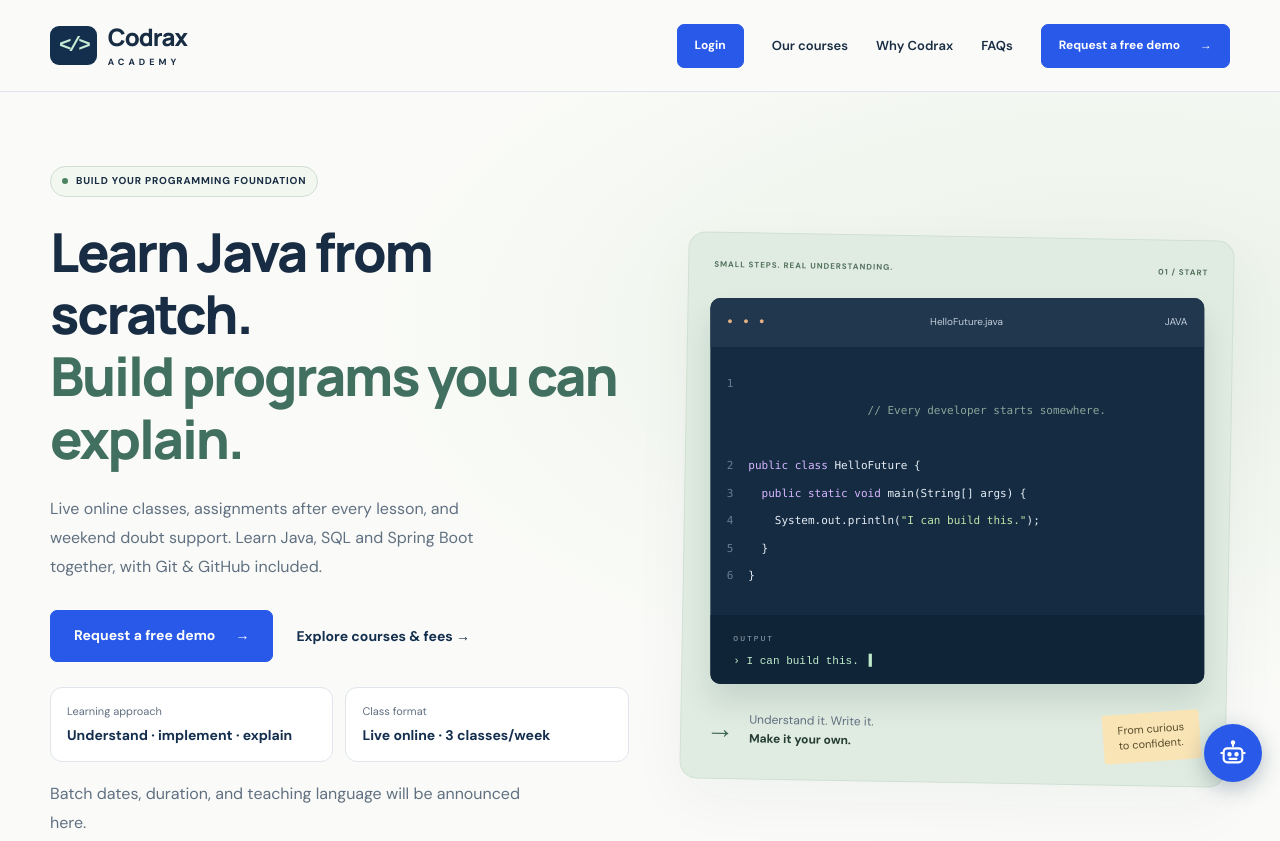
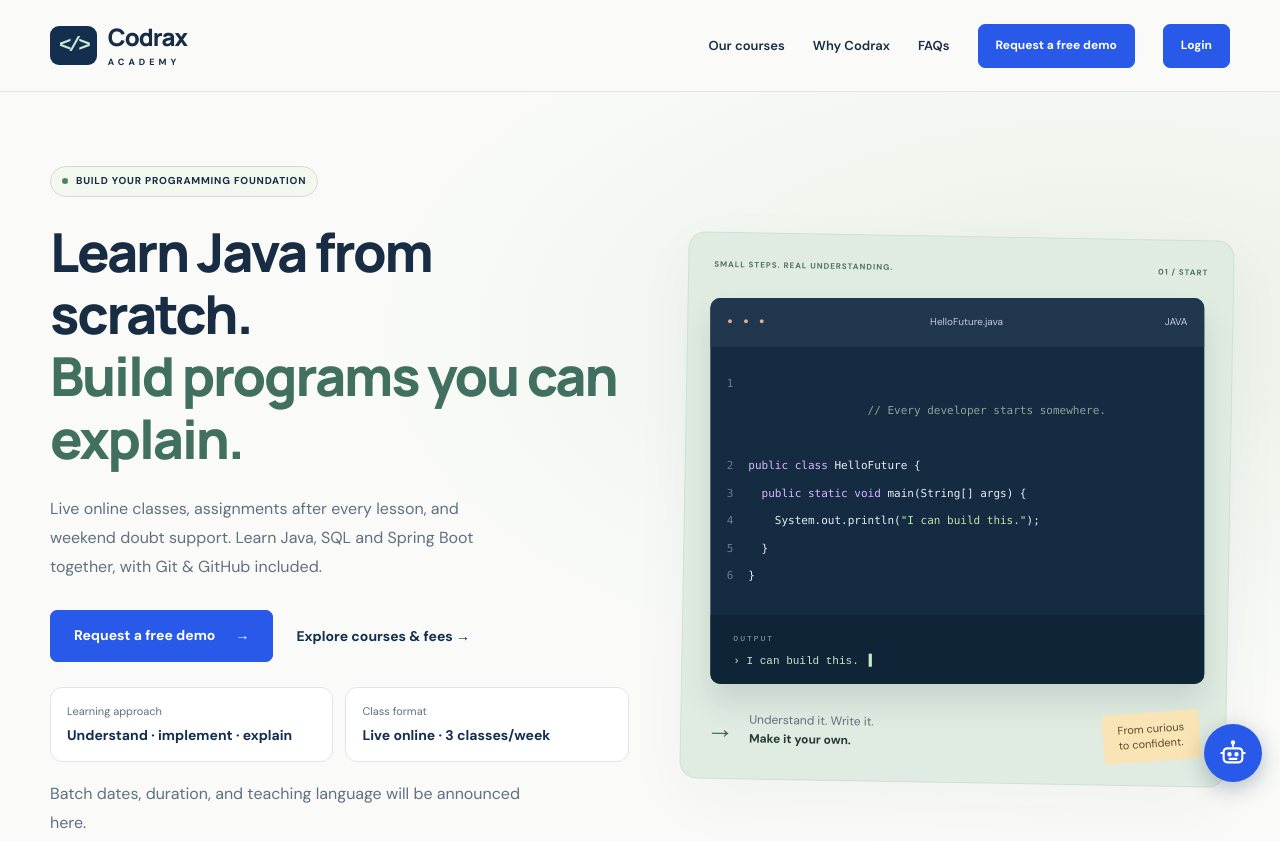
Before and after one commit to Farooq2514/codrax-academy, a plain HTML site: page index.html in a window 1280 px wide. Shown: the top 841 px of the page. Drawn offline with Linux system fonts and the light colour scheme.

Commit message:
fixed login button direction

```diff
--- a/index.html
+++ b/index.html
@@ -1113,15 +1113,13 @@
       </button>
 
 <nav id="navigation" aria-label="Main navigation">
-        <a class="button small" href="dashboard.html">Login</a>
   <a href="courses.html">Our courses</a>
   <a href="#benefits">Why Codrax</a>
   <a href="#faq">FAQs</a>
-
   <a class="button small" href="contact.html?intent=demo">
     Request a free demo
-          <span aria-hidden="true">→</span>
   </a>
+  <a class="button small" href="dashboard.html">Login</a>
 </nav>
     </div>
   </header>
```
Also changed, not shown: contact.html (+3 -3 lines), courses.html (+1 -0 lines). Lines whose indentation alone changed are shown as unchanged.
